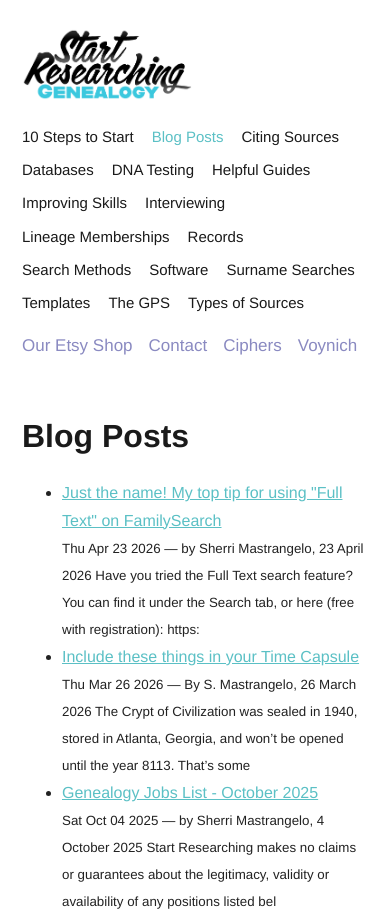
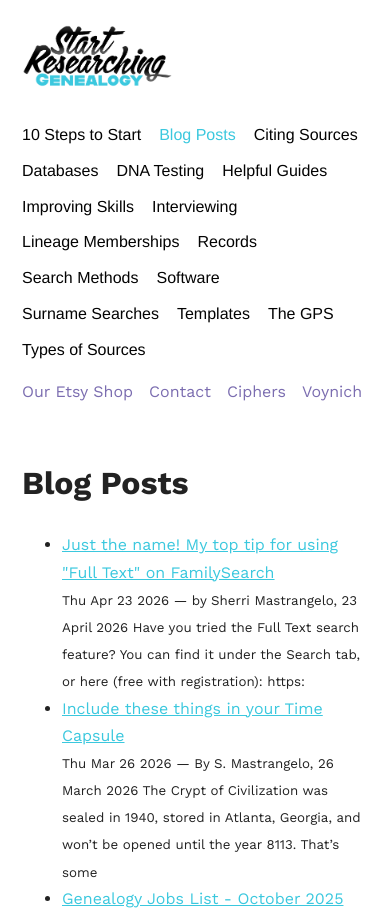
Before and after one commit to mikemas/StartResearching, an Astro site: page /blog in a window 390 px wide. Shown: the top 912 px of the page. Built offline with nearby package versions, Linux system fonts and the light colour scheme; Astro itself is replaced by a stand-in of ours.

Commit message:
Port exact Wells template values: 180px sidebar, Work Sans, brand teal

```diff
--- a/src/layouts/BaseLayout.astro
+++ b/src/layouts/BaseLayout.astro
@@ -13,59 +13,68 @@ import Nav from '../components/Nav.astro';
     <meta name="viewport" content="width=device-width, initial-scale=1.0" />
     <meta name="description" content={description} />
     <title>{title} | Start Researching</title>
+    <link rel="preconnect" href="https://fonts.googleapis.com" />
+    <link rel="preconnect" href="https://fonts.gstatic.com" crossorigin />
+    <link
+      href="https://fonts.googleapis.com/css2?family=Work+Sans:ital,wght@0,400;0,500;0,600;0,700;1,400&display=swap"
+      rel="stylesheet"
+    />
     <style is:global>
-      :root { --teal: #5bc0c5; --ink: #222; --muted: #999; --line: #e6e6e6; --periwinkle: #8a8ac1; }
+      /* Ported from the live Wells template (site.css) + custom.css:
+         sidebar fixed top:50px left:50px width:180px; content margin-left:280px;
+         nav proxima-nova 500 16px; active #3bc8de; body 'Work Sans'. */
+      :root { --teal: #3bc8de; --teal-hover: rgba(59, 200, 222, 0.53); --ink: #222; --periwinkle: #7b6db0; }
       * { box-sizing: border-box; }
       body {
         margin: 0; background: #fff; color: var(--ink);
-        font-family: "Helvetica Neue", Helvetica, Arial, sans-serif;
+        font-family: 'Work Sans', sans-serif;
         font-size: 16px; line-height: 1.7;
       }
       a { color: var(--teal); }
 
-      /* Fixed left sidebar, like the Squarespace template */
-      .layout { display: flex; align-items: stretch; min-height: 100vh; }
+      /* Fixed left sidebar */
       .sidebar {
-        width: 300px; flex: 0 0 300px; padding: 64px 34px 40px 44px;
-        position: sticky; top: 0; height: 100vh; overflow-y: auto;
+        position: fixed; top: 50px; left: 50px; width: 180px;
+        max-height: calc(100vh - 100px); overflow-y: auto;
       }
-      .sidebar .logo img { width: 205px; max-width: 100%; height: auto; display: block; }
-      nav.main-nav ul {
-        list-style: none; margin: 44px 0 0; padding: 0;
-        display: flex; flex-direction: column; gap: 19px;
+      .sidebar .logo { display: block; width: 180px; max-width: 180px; margin-bottom: 30px; line-height: 0; }
+      .sidebar .logo img { width: 180px; max-width: 180px; height: auto; }
+      nav.main-nav ul { list-style: none; margin: 0; padding: 0; }
+      nav.main-nav a {
+        display: block; padding: 0.2em 0; color: #030303; text-decoration: none;
+        font-family: "proxima-nova", "Helvetica Neue", Helvetica, Arial, sans-serif;
+        font-weight: 500; font-size: 16px; line-height: 1.6em;
       }
-      nav.main-nav a {
-        color: #1a1a1a; text-decoration: none; font-size: 19px; line-height: 1.35;
+      nav.main-nav a:hover { color: var(--teal-hover); }
+      nav.main-nav a.active { color: var(--teal); }
+      .sidebar .secondary { margin-top: 26px; display: flex; flex-direction: column; }
+      .sidebar .secondary a {
+        display: block; padding: 0.2em 0; color: var(--periwinkle);
+        text-decoration: none; font-size: 16px; line-height: 1.6em;
       }
-      nav.main-nav a:hover { color: var(--teal); }
-      nav.main-nav a.active { color: var(--teal); }
-      .sidebar .secondary { margin-top: 44px; display: flex; flex-direction: column; gap: 12px; }
-      .sidebar .secondary a { color: var(--periwinkle); text-decoration: none; font-size: 17px; }
-      .sidebar .secondary a:hover { color: var(--teal); }
+      .sidebar .secondary a:hover { color: var(--teal-hover); }
 
-      .content { flex: 1 1 auto; min-width: 0; }
-      main { max-width: 830px; padding: 64px 60px 70px 30px; }
+      .content { margin: 40px 40px 40px 280px; }
+      main { max-width: 1100px; }
 
       /* Blog stream */
       .post { margin: 0 0 76px; }
-      .post-title { font-size: 34px; font-weight: 700; line-height: 1.25; margin: 6px 0 18px; }
-      .post-title a { color: #1a1a1a; text-decoration: none; }
+      .post-title { font-size: 32px; font-weight: 600; line-height: 1.3; margin: 0 0 10px; }
+      .post-title a { color: var(--ink); text-decoration: none; }
       .post-title a:hover { color: var(--teal); }
       .post-footer { margin-top: 26px; font-size: 13px; }
-      .post-footer a { color: var(--muted); text-decoration: none; }
+      .post-footer a { color: #999; text-decoration: none; }
       .post-footer a:hover { color: var(--teal); }
       .archive-link { margin: 20px 0 60px; }
 
       /* Article content */
-      article img { max-width: 100%; height: auto; display: block; margin: 1.6em auto; }
+      article img { max-width: 100%; height: auto; display: block; margin: 0 auto 34px; }
       figure { margin: 1.6em 0; text-align: center; }
-      figcaption, .image-caption, .sqs-image-caption {
-        color: #888; font-size: 13px; margin-top: 6px;
-      }
-      h1, h2, h3 { line-height: 1.3; color: #1a1a1a; }
+      figcaption, .image-caption, .sqs-image-caption { color: #888; font-size: 13px; margin-top: 6px; }
+      article h1, article h2, article h3 { line-height: 1.3; font-weight: 600; }
       blockquote { border-left: 3px solid var(--teal); margin: 1.5em 0; padding: 0.2em 0 0.2em 1em; color: #555; }
       table { border-collapse: collapse; width: 100%; font-size: 14px; }
-      th, td { border: 1px solid var(--line); padding: 6px 10px; text-align: left; }
+      th, td { border: 1px solid #e6e6e6; padding: 6px 10px; text-align: left; }
       .sqs-gallery-container { text-align: center; }
       .sqs-gallery-container .thumb-image {
         width: 158px !important; height: 158px !important;
@@ -75,28 +84,20 @@ import Nav from '../components/Nav.astro';
       .sqs-gallery-meta { display: none; }
       button.lightbox { all: unset; }
 
-      footer.site-footer {
-        color: var(--muted); font-size: 13px; padding: 10px 0 44px; letter-spacing: 0.4px;
-      }
-      footer.site-footer a { color: var(--muted); }
+      footer.site-footer { color: #999; font-size: 13px; padding: 10px 0 44px; }
+      footer.site-footer a { color: #999; }
       footer.site-footer a:hover { color: var(--teal); }
 
-      @media (max-width: 820px) {
-        .layout { flex-direction: column; }
-        .sidebar {
-          width: auto; flex: none; height: auto; position: static;
-          padding: 28px 22px 0; overflow: visible;
-        }
-        .sidebar .logo img { width: 170px; }
-        nav.main-nav ul { flex-direction: row; flex-wrap: wrap; gap: 6px 18px; margin-top: 22px; }
-        nav.main-nav a { font-size: 15px; }
-        .sidebar .secondary { flex-direction: row; flex-wrap: wrap; gap: 4px 16px; margin: 16px 0 8px; }
-        main { padding: 26px 22px 60px; }
+      @media screen and (max-width: 767px) {
+        .sidebar { position: static; width: auto; max-height: none; padding: 24px 22px 0; }
+        .sidebar .logo, .sidebar .logo img { width: 150px; }
+        nav.main-nav ul { display: flex; flex-wrap: wrap; gap: 4px 18px; margin-top: 6px; }
+        .sidebar .secondary { flex-direction: row; flex-wrap: wrap; gap: 4px 16px; margin-top: 10px; }
+        .content { margin: 0; padding: 26px 22px 60px; }
       }
     </style>
   </head>
   <body>
-    <div class="layout">
     <aside class="sidebar">
       <a class="logo" href="/" aria-label="Start Researching home">
         <img src="/images/logo.png" alt="Start Researching Genealogy" />
@@ -117,6 +118,5 @@ import Nav from '../components/Nav.astro';
         <p>© {new Date().getFullYear()} Start Researching Genealogy</p>
       </footer>
     </div>
-    </div>
   </body>
 </html>
```
Lines whose indentation alone changed are shown as unchanged.
